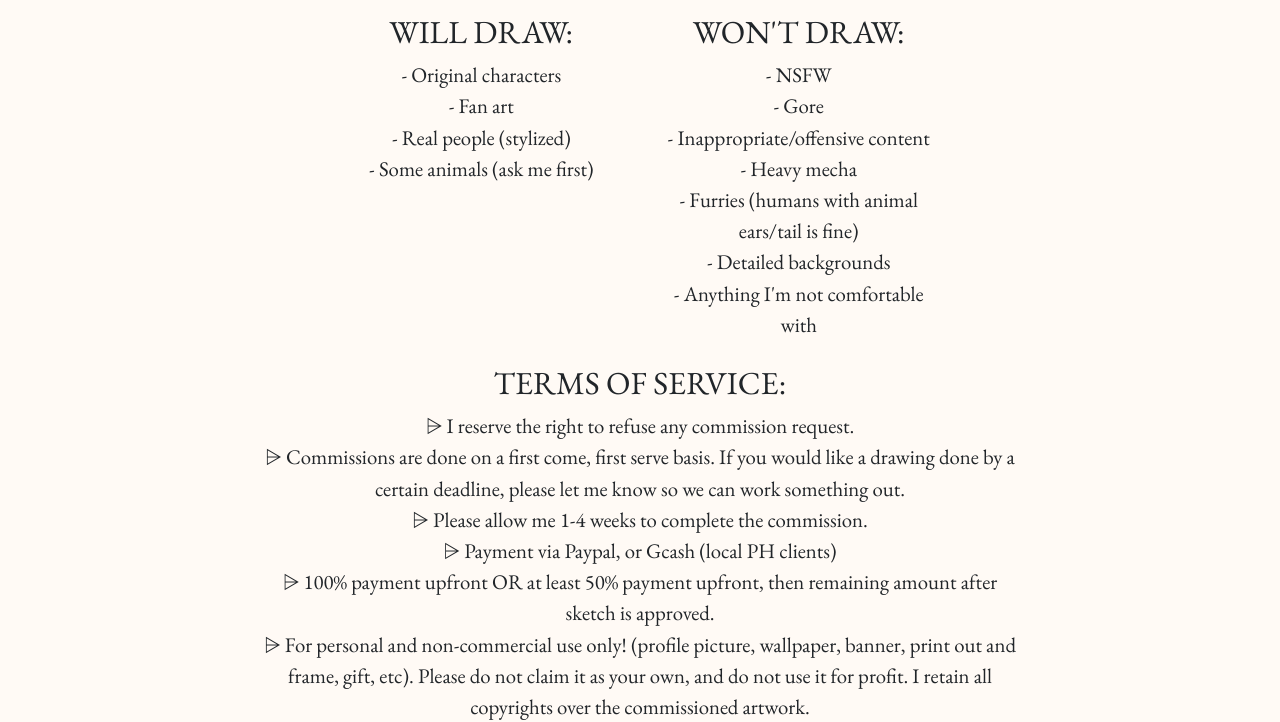
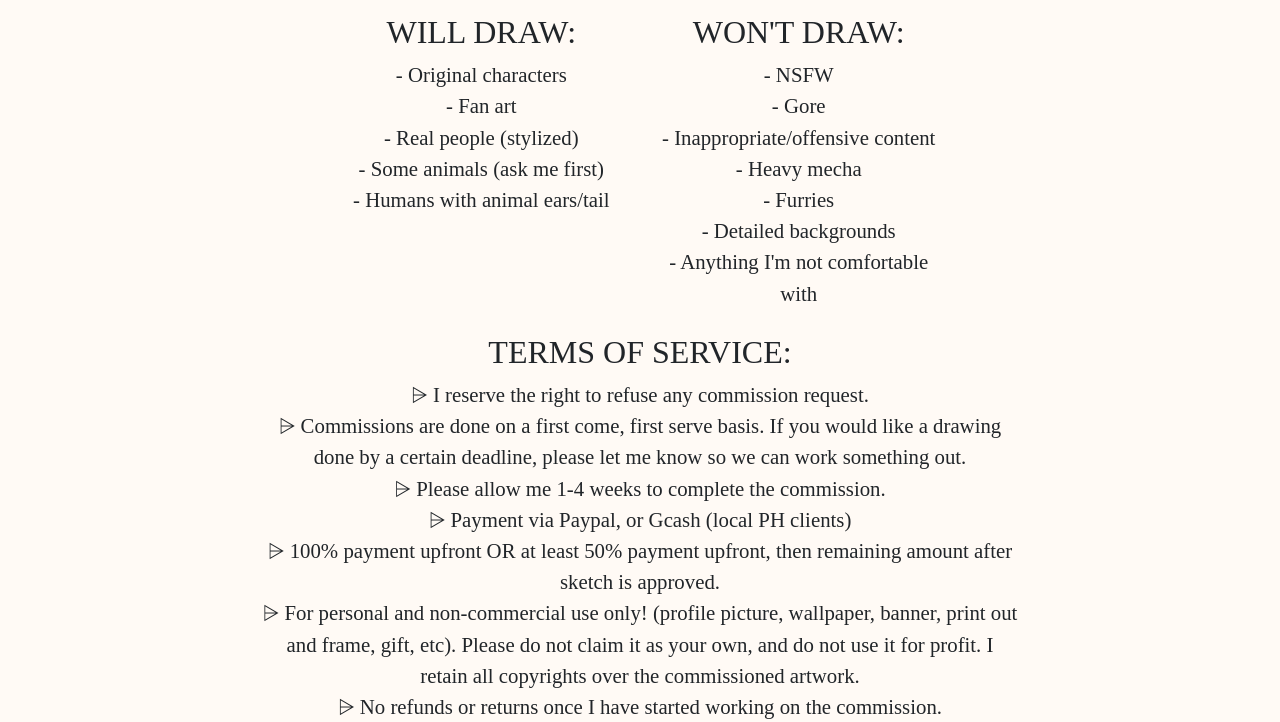
Before and after one commit to ShedeurCoder/chissychoi, a plain HTML site: page tos.html in a window 1280 px wide. Shown: the part 87-809 px from the top of the page. Drawn offline with nearby package versions, Linux system fonts and the light colour scheme.

Commit message:
Update tos.html

```diff
--- a/tos.html
+++ b/tos.html
@@ -7,9 +7,6 @@
     <title>tash.draws commissions</title>
     <link rel="stylesheet" href="https://cdn.jsdelivr.net/npm/bootstrap@4.6.1/dist/css/bootstrap.min.css" integrity="sha384-zCbKRCUGaJDkqS1kPbPd7TveP5iyJE0EjAuZQTgFLD2ylzuqKfdKlfG/eSrtxUkn" crossorigin="anonymous">
     <script src="https://kit.fontawesome.com/091da124de.js" crossorigin="anonymous"></script>
-    <link rel="preconnect" href="https://fonts.googleapis.com">
-<link rel="preconnect" href="https://fonts.gstatic.com" crossorigin>
-<link href="https://fonts.googleapis.com/css2?family=EB+Garamond&display=swap" rel="stylesheet">
     <link rel="stylesheet" href="style.css">
 </head>
 <body>
@@ -50,6 +47,7 @@
                         - Fan art<br>
                         - Real people (stylized)<br>
                         - Some animals (ask me first)<br>
+                        - Humans with animal ears/tail
                     </p>
                 </div>
                 <div class="col-sm-6">
@@ -59,7 +57,7 @@
                         - Gore<br>
                         - Inappropriate/offensive content<br>
                         - Heavy mecha<br>
-                        - Furries (humans with animal ears/tail is fine)<br>
+                        - Furries<br>
                         - Detailed backgrounds<br>
                         - Anything I'm not comfortable with<br>
                     </p>
```
